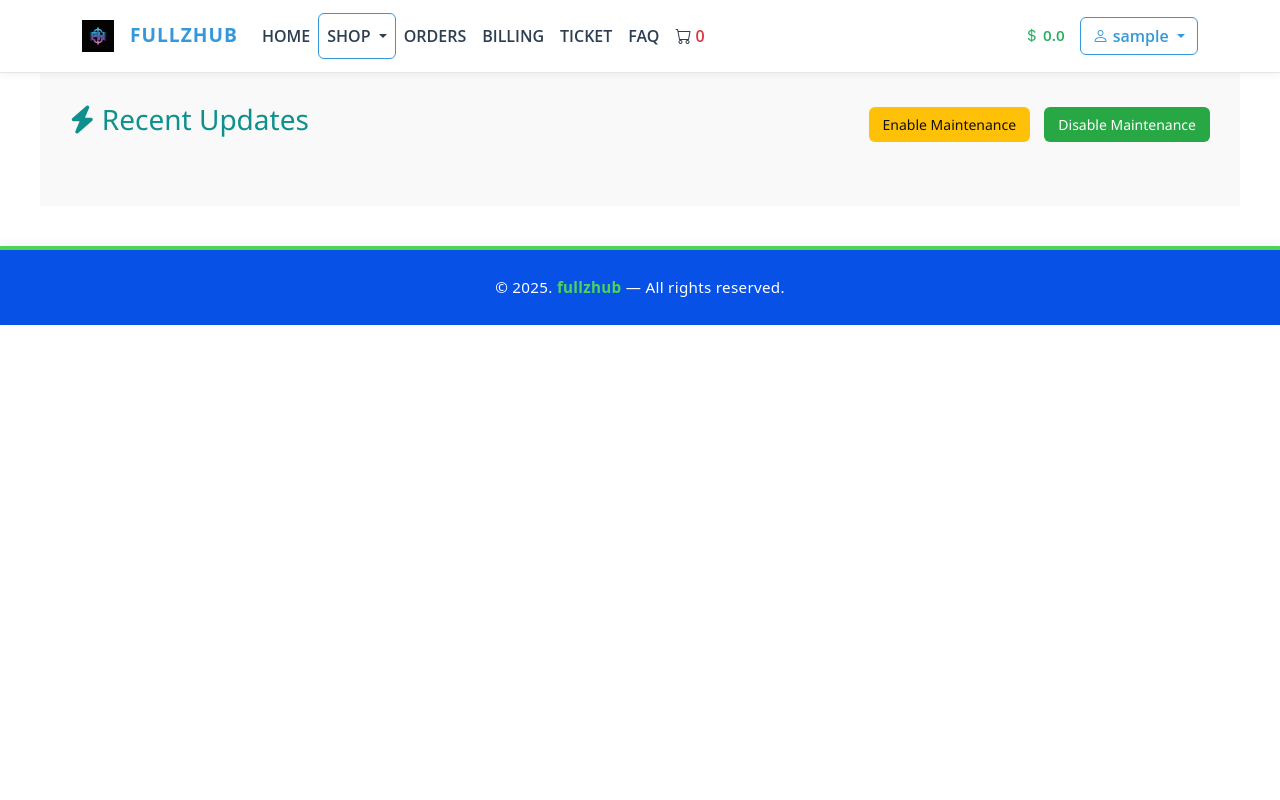
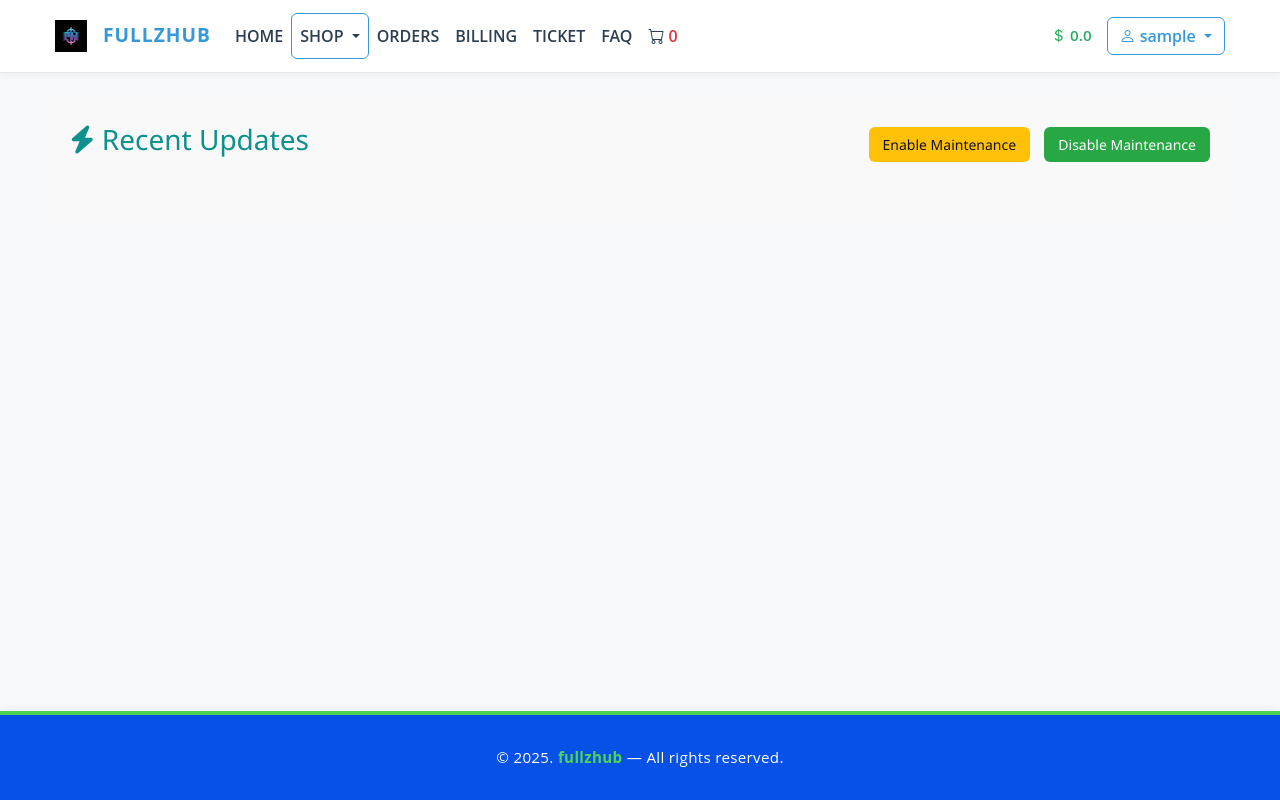
Before and after one commit to markccdotshop/markcc_without_seller, a Django app: page / in a window 1280 px wide. Run offline with Django 4.2, Linux system fonts and the light colour scheme; the visitor is signed in with stand-in values (Sample User, id 1); data that the repository does not hold is empty; parts of the project's set-up code (start-up, migrations or seed data) failed here and were passed over; some libraries are stand-ins or nearby versions.

Commit message:
fixed new design

```diff
--- a/livecc/settings_prod.py
+++ b/livecc/settings_prod.py
@@ -1,7 +1,7 @@
 from .settings import *
 
 # Production-specific settings
-DEBUG=True
+DEBUG=False
 ALLOWED_HOSTS = ['fullzhub.cc','fullzhub.cc','localhost']
 SECRET_KEY='25^l5j0a(!o6am^-$6y_tnluht0n-3z=zpemm%=&(=95o%)h6o'
 
--- a/static/css/style.css
+++ b/static/css/style.css
@@ -1,3 +1,32 @@
+/* ================= Base Layout Structure ================= */
+html, body {
+  height: 100%;
+  margin: 0;
+  padding: 0;
+  font-family: 'Open Sans', sans-serif;
+  background-color: #f8f9fa;
+}
+
+body {
+  display: flex;
+  flex-direction: column;
+  min-height: 100vh;
+}
+
+main, #content {
+  flex: 1;
+}
+
+/* Ensure content inside content area has padding */
+#content {
+  padding: 20px;
+}
+/* ================= UTILITY ================= */
+.container {
+  max-width: 1200px;
+  margin: 0 auto;
+  padding: 0 15px;
+}
 /* ================= NAVBAR THEME ================= */
 .custom-navbar {
   background-color: #ffffff;
@@ -806,30 +835,6 @@ td small {
   background-color: #9ea8b1;
   color: #ffffff;
 }
-/* =======================Footer Styles============================== */
-.custom-footer {
-  background-color: #0751e6;
-  color: #ffffff;
-  font-size: 0.95rem;
-  border-top: 4px solid #4dd456;
-  position: relative;
-  width: 100%;
-  margin-top: 40px;
-  box-shadow: 0 -2px 10px rgba(0, 0, 0, 0.05);
-}
-
-.custom-footer p {
-  margin: 0;
-  padding: 10px 0;
-  font-weight: 500;
-  letter-spacing: 0.3px;
-}
-
-.custom-footer strong {
-  color: #4dd456;
-}
-
-
 
 /* =====Pagination======= */
 
@@ -879,3 +884,28 @@ td small {
     border-color: #dee2e6;
     cursor: not-allowed;
 }
+
+/* =======================Footer Styles============================== */
+/* ================= FOOTER ================= */
+.custom-footer {
+  background-color: #0751e6;
+  color: #ffffff;
+  font-size: 0.95rem;
+  border-top: 4px solid #4dd456;
+  width: 100%;
+  padding: 15px 0;
+  text-align: center;
+  box-shadow: 0 -2px 10px rgba(0, 0, 0, 0.05);
+  margin-top: auto; /* Pushes footer to bottom if content is short */
+}
+
+.custom-footer p {
+  margin: 0;
+  padding: 0;
+  font-weight: 500;
+  letter-spacing: 0.3px;
+}
+
+.custom-footer strong {
+  color: #4dd456;
+}
--- a/templates/base.html
+++ b/templates/base.html
@@ -20,19 +20,21 @@
     {% block additional_styles %}{% endblock %}
 </head>
 <body>
+    <div class="d-flex flex-column min-vh-100">  <!-- Wrapper starts -->
         {% block header %}
         <header>
             {% include 'includes/navbar.html' %}
         </header>
         {% endblock header %}
-    <div id="content">
+        <main class="flex-grow-1" id="content">
             {% block content %} {% endblock content %}
-    </div>
+        </main>
         {% block footer %}
         <footer>
             {% include 'includes/footer.html' %}
         </footer>
         {% endblock footer %}
+    </div> <!-- Wrapper ends -->
     <script src="{% static 'js/extra/jquery-3.7.1.min.js'%}"></script>
     <script src="https://cdn.jsdelivr.net/npm/@popperjs/core@2.11.8/dist/umd/popper.min.js" integrity="sha384-I7E8VVD/ismYTF4hNIPjVp/Zjvgyol6VFvRkX/vR+Vc4jQkC+hVqc2pM8ODewa9r" crossorigin="anonymous"></script>
     <script src="https://cdn.jsdelivr.net/npm/bootstrap@5.3.2/dist/js/bootstrap.min.js" integrity="sha384-BBtl+eGJRgqQAUMxJ7pMwbEyER4l1g+O15P+16Ep7Q9Q+zqX6gSbd85u4mG4QzX+" crossorigin="anonymous"></script>
```
Lines whose indentation alone changed are shown as unchanged.
